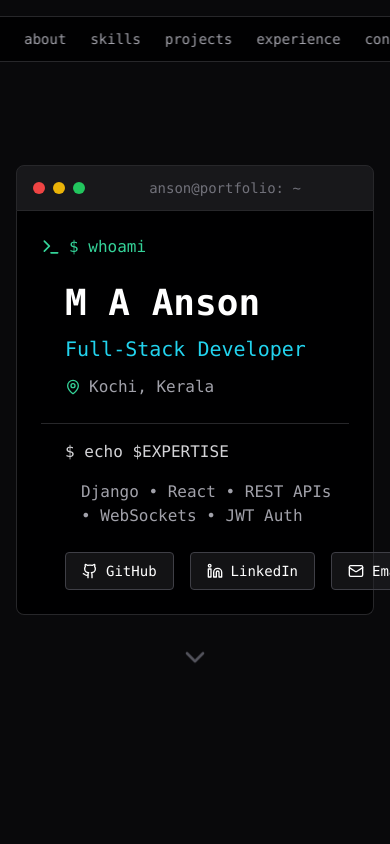
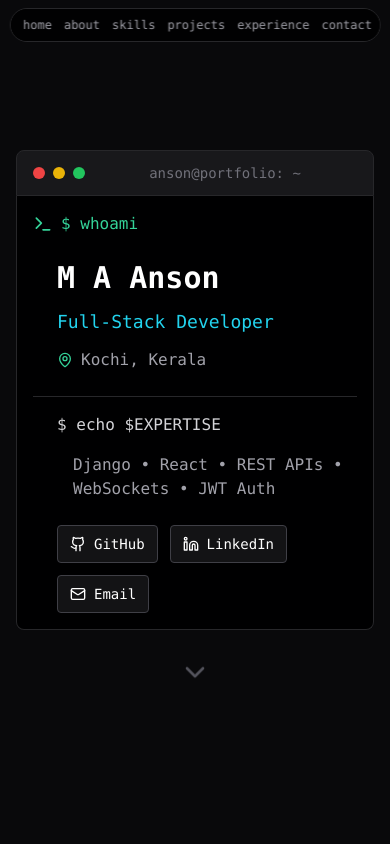
Before and after one commit to ansoncodes/my-portfolio-vercel, a React (Vite) app: page / in a window 390 px wide. Shown: the top 844 px of the page. Built offline with nearby package versions, Linux system fonts and the light colour scheme.

Commit message:
imporved ui

```diff
--- a/src/App.jsx
+++ b/src/App.jsx
@@ -31,7 +31,7 @@ function App() {
           {title}
         </div>
       </div>
-      <div className="bg-black/90 backdrop-blur-sm border-x border-b border-zinc-800 rounded-b-lg p-6 font-mono">
+      <div className="bg-black/90 backdrop-blur-sm border-x border-b border-zinc-800 rounded-b-lg p-4 sm:p-6 font-mono">
         {children}
       </div>
     </div>
@@ -121,8 +121,8 @@ function App() {
         }} />
       </div>
 
-      <nav className="fixed top-4 left-1/2 -translate-x-1/2 z-50 transition-all duration-300">
-        <div className="bg-black/80 backdrop-blur-md border border-zinc-800 rounded-full px-6 py-3 flex gap-6 text-sm font-mono">
+      <nav className="fixed top-2 sm:top-4 left-1/2 -translate-x-1/2 z-50 w-[95%] sm:w-auto">
+      <div className="bg-black/80 backdrop-blur-md border border-zinc-800 rounded-full px-3 sm:px-6 py-2 sm:py-3 flex gap-3 sm:gap-6 text-xs sm:text-sm font-mono overflow-x-auto">
           <a href="#home" className="text-zinc-400 hover:text-emerald-400 transition">home</a>
           <a href="#about" className="text-zinc-400 hover:text-emerald-400 transition">about</a>
           <a href="#skills" className="text-zinc-400 hover:text-emerald-400 transition">skills</a>
@@ -141,8 +141,8 @@ function App() {
                 <span>$ whoami</span>
               </div>
               <div className="space-y-3 pl-6">
-                <h1 className="text-4xl md:text-6xl font-bold text-white">M A Anson</h1>
-                <p className="text-xl md:text-2xl text-cyan-400">Full-Stack Developer</p>
+                <h1 className="text-3xl sm:text-4xl md:text-6xl font-bold text-white">M A Anson</h1>
+                <p className="text-lg sm:text-xl md:text-2xl text-cyan-400">Full-Stack Developer</p>
                 <p className="text-zinc-400 flex items-center gap-2">
                   <MapPin size={16} className="text-emerald-400" />
                   Kochi, Kerala
@@ -152,18 +152,18 @@ function App() {
                 <p className="text-zinc-300 mb-4">$ echo $EXPERTISE</p>
                 <p className="text-zinc-400 pl-4">Django • React • REST APIs • WebSockets • JWT Auth</p>
               </div>
-              <div className="flex gap-4 pl-6">
-                <a href="https://github.com/ansoncodes" target="_blank" rel="noopener noreferrer" className="px-4 py-2 bg-zinc-800/50 hover:bg-emerald-500/20 border border-zinc-700 hover:border-emerald-500/50 rounded transition flex items-center gap-2">
+             <div className="flex flex-wrap gap-3 sm:gap-4 pl-6">
+                <a href="https://github.com/ansoncodes" target="_blank" rel="noopener noreferrer" className="px-3 sm:px-4 py-2 bg-zinc-800/50 hover:bg-emerald-500/20 border border-zinc-700 hover:border-emerald-500/50 rounded transition flex items-center gap-2 text-sm">
                   <Github size={16} />
-                  <span className="text-sm">GitHub</span>
+                  <span>GitHub</span>
                 </a>
-                <a href="https://www.linkedin.com/in/anson-codes/" target="_blank" rel="noopener noreferrer" className="px-4 py-2 bg-zinc-800/50 hover:bg-cyan-500/20 border border-zinc-700 hover:border-cyan-500/50 rounded transition flex items-center gap-2">
+                <a href="https://www.linkedin.com/in/anson-codes/" target="_blank" rel="noopener noreferrer" className="px-3 sm:px-4 py-2 bg-zinc-800/50 hover:bg-cyan-500/20 border border-zinc-700 hover:border-cyan-500/50 rounded transition flex items-center gap-2 text-sm">
                   <Linkedin size={16} />
-                  <span className="text-sm">LinkedIn</span>
+                  <span>LinkedIn</span>
                 </a>
-                <a href="mailto:ansonantony783@gmail.com" className="px-4 py-2 bg-zinc-800/50 hover:bg-purple-500/20 border border-zinc-700 hover:border-purple-500/50 rounded transition flex items-center gap-2">
+                <a href="mailto:ansonantony783@gmail.com" className="px-3 sm:px-4 py-2 bg-zinc-800/50 hover:bg-purple-500/20 border border-zinc-700 hover:border-purple-500/50 rounded transition flex items-center gap-2 text-sm">
                   <Mail size={16} />
-                  <span className="text-sm">Email</span>
+                  <span>Email</span>
                 </a>
               </div>
             </div>
--- a/src/index.css
+++ b/src/index.css
@@ -83,3 +83,28 @@
 .bg-purple-500\/60 {
   background-color: rgba(168, 85, 247, 0.6) !important;
 }
+
+/* Mobile optimizations */
+@media (max-width: 640px) {
+  /* Reduce animation intensity on mobile */
+  .animate-float-orb-1,
+  .animate-float-orb-2,
+  .animate-float-orb-3 {
+    animation-duration: 20s;
+  }
+
+  /* Reduce particle count visibility */
+  .animate-float-particle:nth-child(n+20) {
+    display: none;
+  }
+}
+
+/* Ensure smooth scrolling */
+html {
+  scroll-behavior: smooth;
+}
+
+/* Prevent horizontal scroll */
+body {
+  overflow-x: hidden;
+}
```
